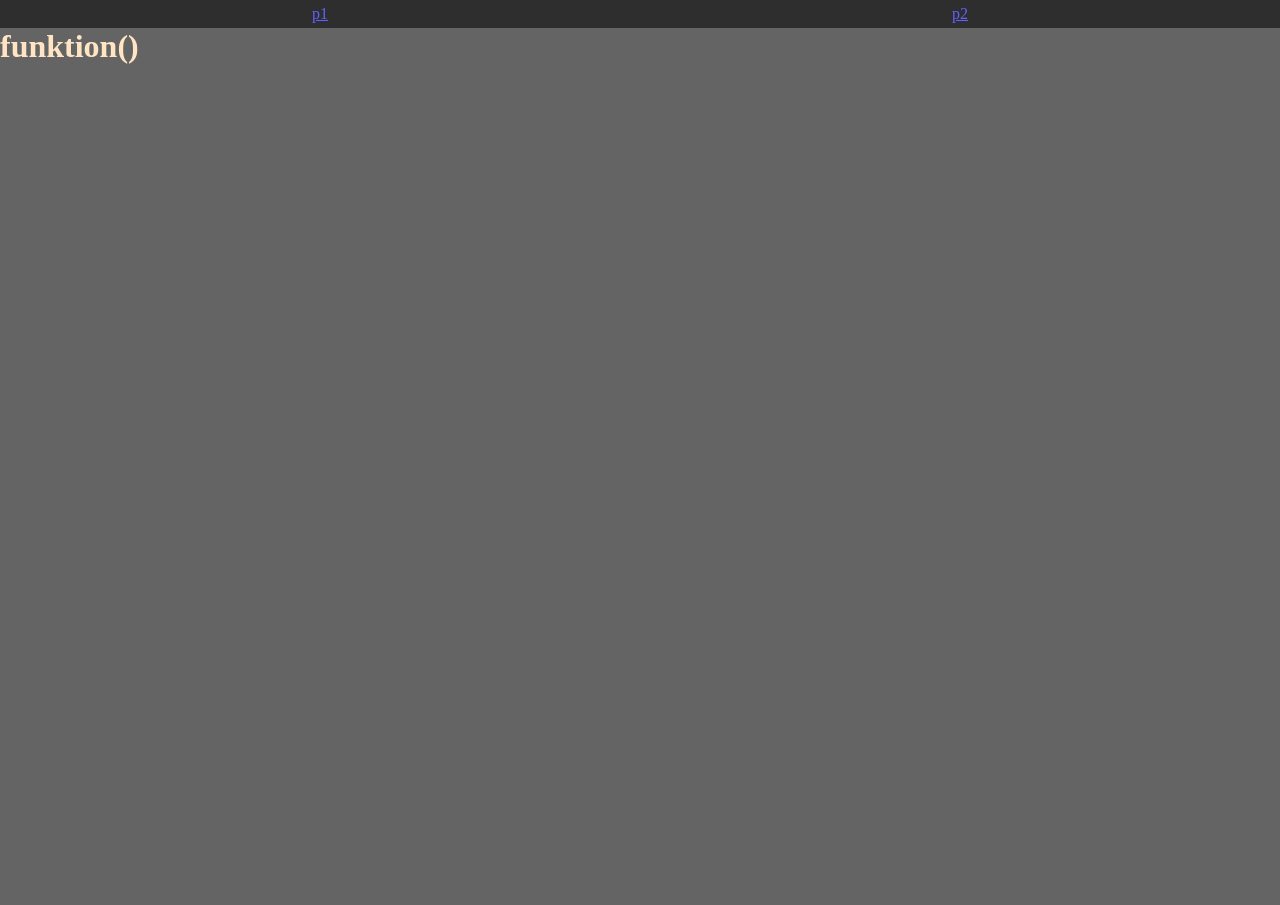
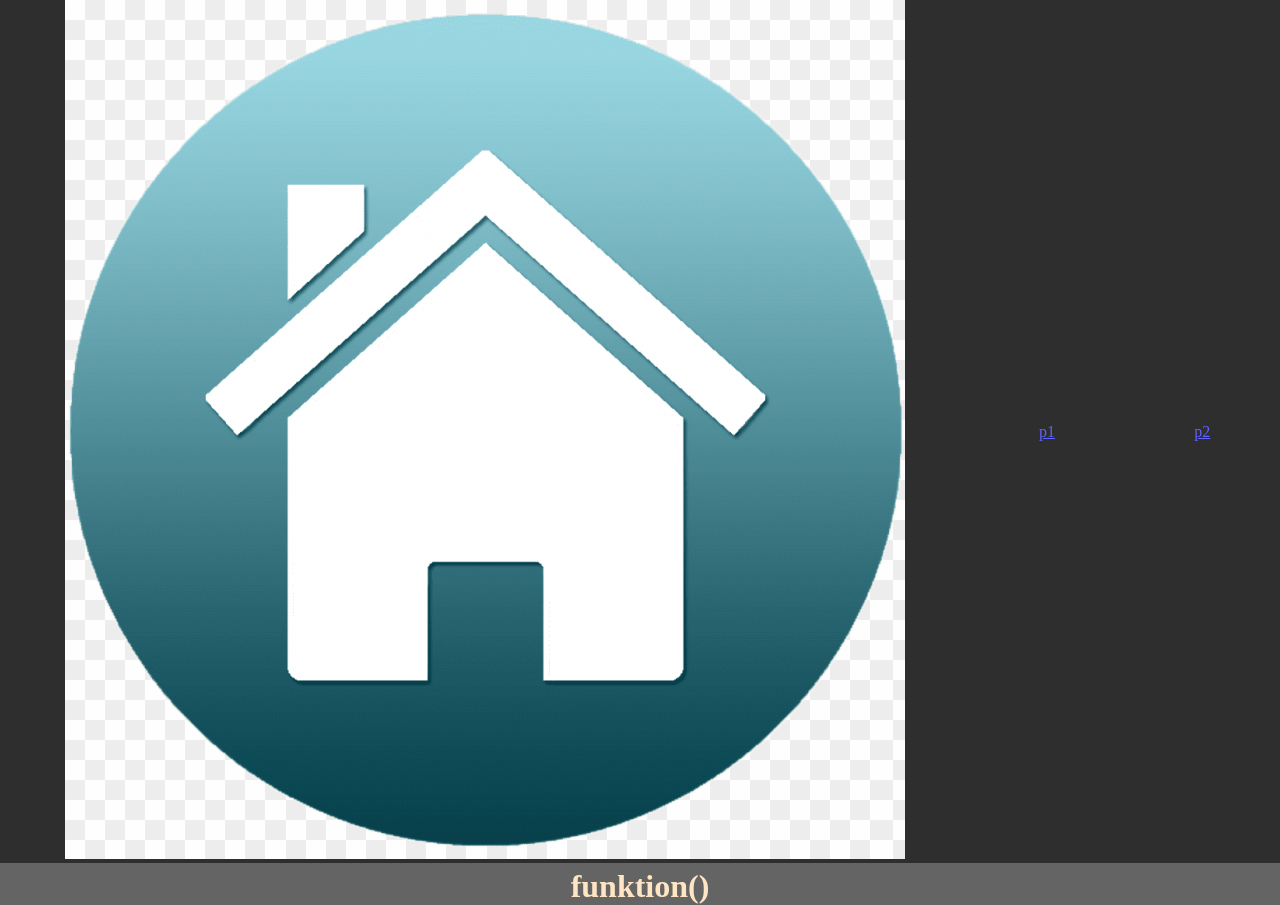
Before and after one commit to justforaprogramm/Web, a PHP site: page /Verwaltung.html in a window 1280 px wide. Before the commit the page ends 64 px from the top, so only its background shows below. Run offline with PHP 8.4, Linux system fonts and the light colour scheme.

Commit message:
v1.1.8 bild

```diff
--- a/index/Verwaltung.html
+++ b/index/Verwaltung.html
@@ -10,6 +10,7 @@
     <link rel="stylesheet" href="style.css">
 </head>
 <nav>
+    <div><a href="Verwaltung.html"><img src="house.png" alt="Home" id="imghome"></a></div>
     <a href="../projects/html/p1.html">p1</a>
     <a href="../projects/html/p2.html">p2</a>
 </nav>
--- a/index/style.css
+++ b/index/style.css
@@ -11,6 +11,9 @@ nav{
     align-items: center;
     justify-content: space-around;
 }
+nav > #imghome{
+    height: 50%;
+}
 nav > a{
     padding: 5px;
     color: rgb(97, 97, 255);
@@ -18,6 +21,9 @@ nav > a{
 body{
     background-color: rgb(100, 100, 100);
     color: rgb(255, 229, 196);
+}
+body > h1 {
     display: flex;
-    justify-content: center;
+    align-items: center;
+    margin-top: 5px;
 }
```
Also changed, not shown: index/house.png (added).
